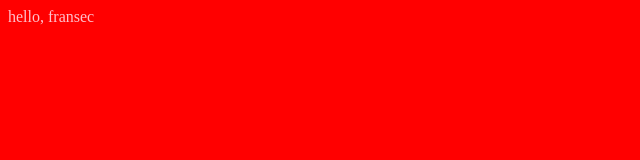
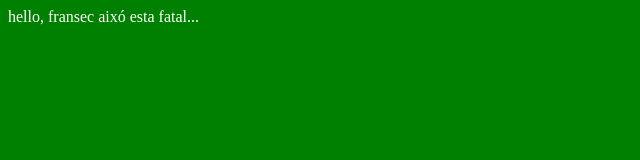
Before and after one commit to adcama/test-smx2b, a plain HTML site: page index.html in a window 1280 px wide. Shown: the whole page, without its empty margins (0-640 px from the left). Drawn offline with Linux system fonts and the light colour scheme.

Commit message:
index.html

```diff
--- a/index.html
+++ b/index.html
@@ -1,5 +1,5 @@
 <html>
-<body style="background:red; color:pink">
-hello, fransec
+<body style="background:green; color:white">
+hello, fransec aixó esta fatal...
 <body/>
 <html/>
```
